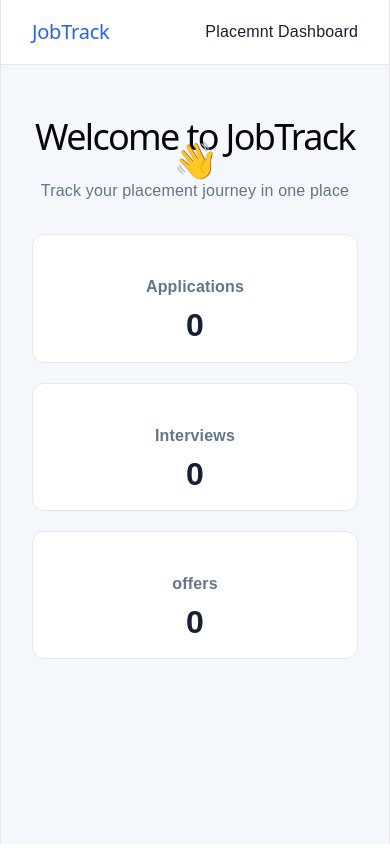
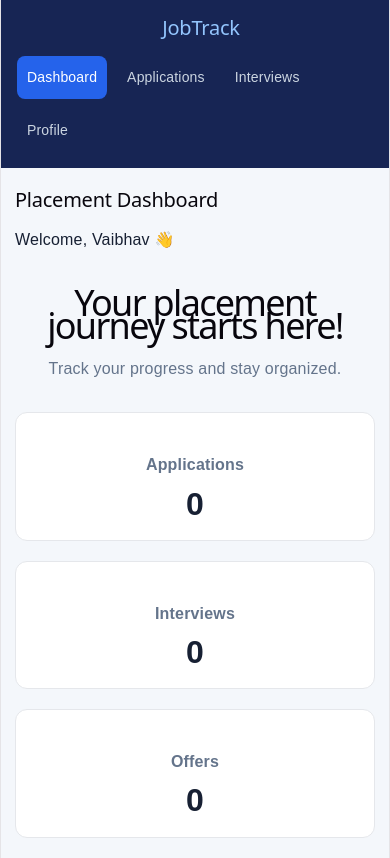
Before and after one commit to vaibhav200621/Job_Track, a React (Vite) app in the folder client/: page / in a window 390 px wide. Built offline with nearby package versions, Linux system fonts and the light colour scheme.

Commit message:
feat: add responsive dashboard sidebar

```diff
--- a/client/src/App.css
+++ b/client/src/App.css
@@ -1,35 +1,74 @@
+
+* {
+  box-sizing: border-box;
+}
+
+body {
+  margin: 0;
+  font-family: Arial, sans-serif;
+}
 
 .app {
+  display: flex;
   min-height: 100vh;
   background: #f4f7fb;
   color: #172033;
-  font-family: Arial, sans-serif;
 }
 
-.navbar {
+.sidebar {
+  width: 240px;
+  flex-shrink: 0;
+  background: #172554;
+  color: white;
+  padding: 28px 18px;
+}
+
+.logo {
+  margin: 0 0 40px;
+  padding-left: 12px;
+  color: #93c5fd;
+}
+
+.sidebar nav {
+  display: flex;
+  flex-direction: column;
+  gap: 10px;
+}
+
+.sidebar a {
+  padding: 13px 14px;
+  color: #cbd5e1;
+  text-decoration: none;
+  border-radius: 8px;
+}
+
+.sidebar a:hover,
+.sidebar a.active {
+  background: #2563eb;
+  color: white;
+}
+
+.main-content {
+  flex: 1;
+  min-width: 0;
+  padding: 32px;
+}
+
+.topbar {
   display: flex;
   justify-content: space-between;
   align-items: center;
-  padding: 20px 8%;
-  background: white;
-  border-bottom: 1px solid #e5e7eb;
+  gap: 16px;
+  flex-wrap: wrap;
+  margin-bottom: 40px;
 }
 
-.navbar h2 {
-  color: #2563eb;
+.topbar h2 {
   margin: 0;
-}
-
-.dashboard {
-  padding: 40px 8%;
 }
 
 .welcome {
   margin-bottom: 32px;
-}
-
-.welcome h1 {
-  margin-bottom: 8px;
 }
 
 .welcome p {
@@ -38,15 +77,15 @@
 
 .stats {
   display: grid;
-  grid-template-columns: repeat(3, 1fr);
+  grid-template-columns: repeat(3, minmax(0, 1fr));
   gap: 20px;
 }
 
 .card {
   padding: 24px;
   background: white;
+  border: 1px solid #e5e7eb;
   border-radius: 12px;
-  border: 1px solid #e5e7eb;
 }
 
 .card h3 {
@@ -60,8 +99,42 @@
   margin-bottom: 0;
 }
 
-@media (max-width: 600px) {
+@media (max-width: 700px) {
+  .sidebar {
+    width: 160px;
+    padding: 20px 10px;
+  }
+
+  .main-content {
+    padding: 20px 14px;
+  }
+
   .stats {
     grid-template-columns: 1fr;
   }
 }
+
+@media (max-width: 450px) {
+  .app {
+    flex-direction: column;
+  }
+
+  .sidebar {
+    width: 100%;
+    padding: 16px;
+  }
+
+  .logo {
+    margin-bottom: 16px;
+  }
+
+  .sidebar nav {
+    flex-direction: row;
+    flex-wrap: wrap;
+  }
+
+  .sidebar a {
+    padding: 10px;
+    font-size: 14px;
+  }
+}
--- a/client/src/App.jsx
+++ b/client/src/App.jsx
@@ -1,17 +1,37 @@
+
 import "./App.css";
+
+function Sidebar() {
+  return (
+    <aside className="sidebar">
+      <h2 className="logo">JobTrack</h2>
+
+      <nav>
+        <a className="active" href="#dashboard">
+          Dashboard
+        </a>
+        <a href="#applications">Applications</a>
+        <a href="#interviews">Interviews</a>
+        <a href="#profile">Profile</a>
+      </nav>
+    </aside>
+  );
+}
 
 function App() {
   return (
     <div className="app">
-      <header className="navbar">
-        <h2>JobTrack</h2>
-        <span>Placemnt Dashboard</span>
-      </header>
+      <Sidebar />
 
-      <main className="dashboard">
+      <main className="main-content" id="dashboard">
+        <header className="topbar">
+          <h2>Placement Dashboard</h2>
+          <span>Welcome, Vaibhav 👋</span>
+        </header>
+
         <section className="welcome">
-          <h1>Welcome to JobTrack 👋</h1>
-          <p>Track your placement journey in one place</p>
+          <h1>Your placement journey starts here!</h1>
+          <p>Track your progress and stay organized.</p>
         </section>
 
         <section className="stats">
@@ -26,7 +46,7 @@ function App() {
           </div>
 
           <div className="card">
-            <h3>offers</h3>
+            <h3>Offers</h3>
             <p>0</p>
           </div>
         </section>
```
